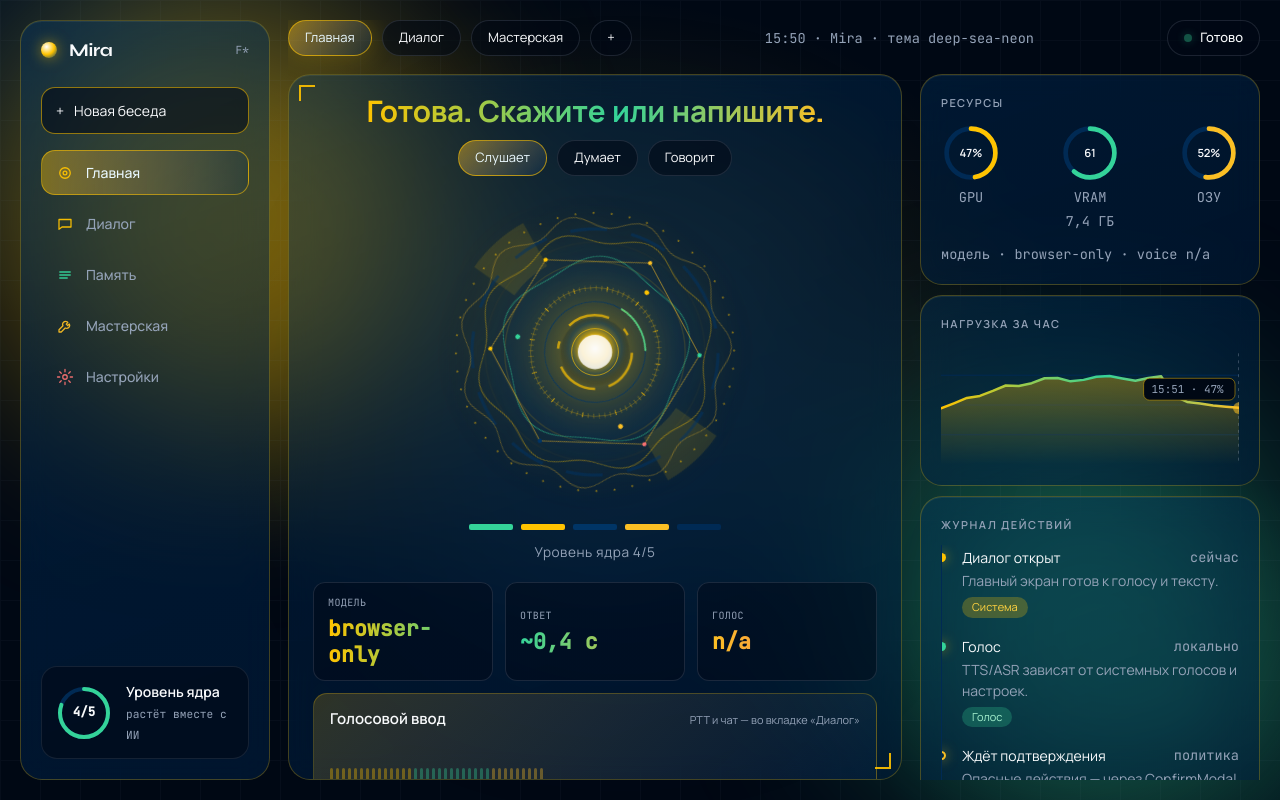
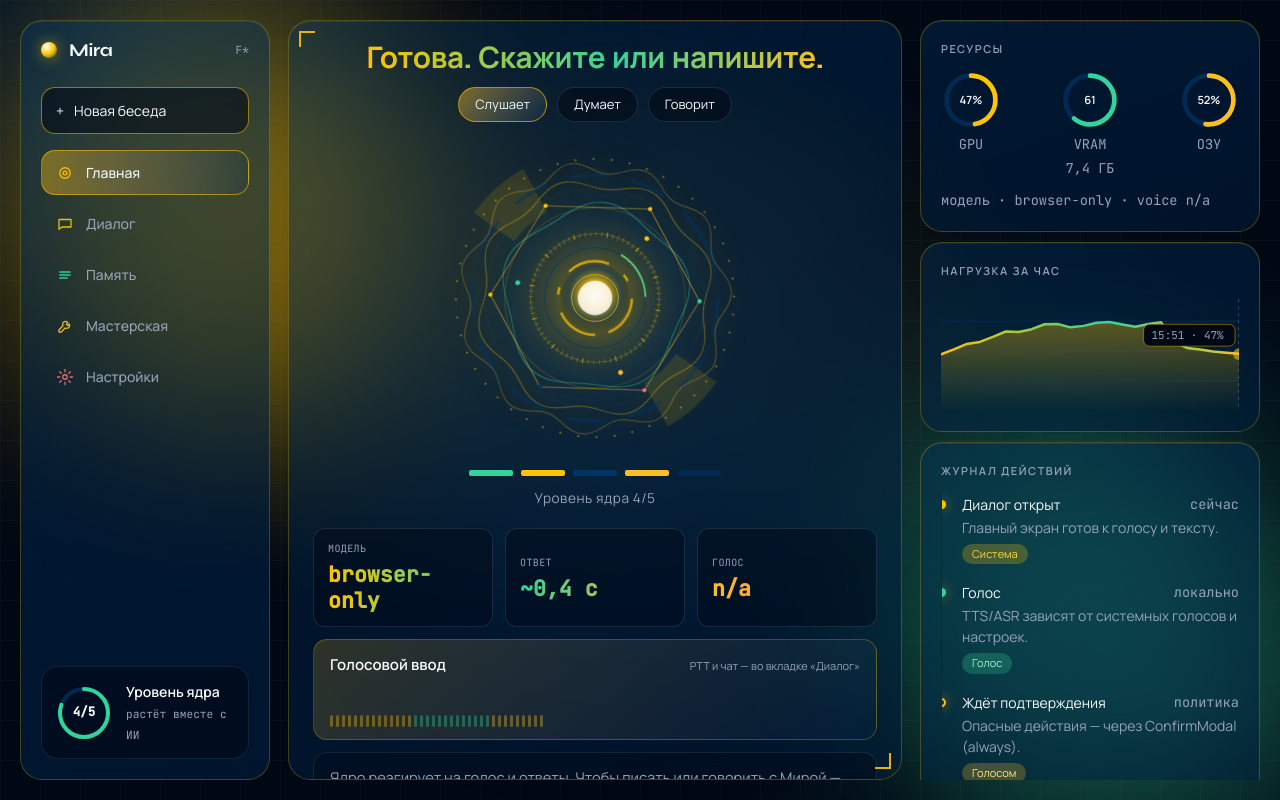
Before and after one commit to sSamurai58/Mira-AI, a React (Vite) app: page / in a window 1280 px wide. Built offline with nearby package versions, Linux system fonts and the light colour scheme.

Commit message:
Remove redundant workspace topbar
Nav already lives in the left rail; drop the duplicate Главная/Диалог/
Мастерская strip with clock and status pill.

Co-authored-by: SamurAi <sSamurai58@users.noreply.github.com>

```diff
--- a/src/ui/App.tsx
+++ b/src/ui/App.tsx
@@ -85,21 +85,6 @@ function NavIcon({ id }: { id: RootNav }) {
   );
 }
 
-function voiceLabel(state: VoiceState): string {
-  switch (state) {
-    case "listening":
-      return "Слушает";
-    case "thinking":
-      return "Думает";
-    case "speaking":
-      return "Говорит";
-    case "error":
-      return "Ошибка";
-    default:
-      return "Готово";
-  }
-}
-
 export function App() {
   const isHud =
     typeof window !== "undefined" &&
@@ -116,7 +101,6 @@ export function App() {
   });
   const [themeId, setThemeId] = useState<ThemeId>(() => loadStoredThemeId());
   const [voiceState, setVoiceState] = useState<VoiceState>("idle");
-  const [confirmOpen, setConfirmOpen] = useState(false);
   const [pendingConfirm, setPendingConfirm] =
     useState<MiraConfirmRequest | null>(null);
   const [errorMessage, setErrorMessage] = useState<string | null>(null);
@@ -125,12 +109,6 @@ export function App() {
   const [healthText, setHealthText] = useState("Проверка store…");
   const [sessionId, setSessionId] = useState<string | null>(null);
   const [coreLevel, setCoreLevel] = useState(() => loadCoreLevel());
-  const [clock, setClock] = useState(() =>
-    new Date().toLocaleTimeString("ru-RU", {
-      hour: "2-digit",
-      minute: "2-digit",
-    }),
-  );
   const [autoSpeak, setAutoSpeak] = useState(() => {
     if (localStorage.getItem("mira.autoSpeak") === "1") return true;
     if (localStorage.getItem("mira.autoSpeak") === "0") return false;
@@ -168,12 +146,6 @@ export function App() {
           ? prev
           : nextNav;
       });
-      setClock(
-        new Date().toLocaleTimeString("ru-RU", {
-          hour: "2-digit",
-          minute: "2-digit",
-        }),
-      );
     }, 800);
     return () => window.clearInterval(id);
   }, []);
@@ -324,42 +296,6 @@ export function App() {
       </aside>
 
       <div className="workspace">
-        <header className="topbar">
-          <div className="pill-row">
-            <span className={`pill ${nav === "home" ? "active" : ""}`}>
-              <button type="button" onClick={() => setNav("home")}>
-                Главная
-              </button>
-            </span>
-            <span className={`pill ${nav === "chat" ? "active" : ""}`}>
-              <button type="button" onClick={() => setNav("chat")}>
-                Диалог
-              </button>
-            </span>
-            <span className={`pill ${nav === "workshop" ? "active" : ""}`}>
-              <button type="button" onClick={() => setNav("workshop")}>
-                Мастерская
-              </button>
-            </span>
-            <span className="pill">
-              <button
-                type="button"
-                onClick={() => setConfirmOpen(true)}
-                title="Demo confirm"
-              >
-                +
-              </button>
-            </span>
-          </div>
-          <div className="mono tiny">
-            {clock} · Mira · тема {themeId}
-          </div>
-          <div className={`pill status-pill state-${voiceState}`}>
-            <span className="status-dot" aria-hidden />
-            {voiceLabel(voiceState)}
-          </div>
-        </header>
-
         {errorMessage ? (
           <ErrorBanner
             message={errorMessage}
@@ -407,14 +343,6 @@ export function App() {
       </div>
 
       <ConfirmModal
-        open={confirmOpen}
-        title="Подтверждение действия"
-        body="ConfirmModal (always до F12)."
-        onCancel={() => setConfirmOpen(false)}
-        onConfirm={() => setConfirmOpen(false)}
-      />
-
-      <ConfirmModal
         open={Boolean(pendingConfirm)}
         title={pendingConfirm?.title ?? "Подтверждение"}
         body={pendingConfirm?.body ?? ""}
--- a/src/ui/styles.css
+++ b/src/ui/styles.css
@@ -437,15 +437,6 @@ strong {
   height: 100%;
   min-height: 0;
   overflow: hidden;
-}
-
-.topbar {
-  display: flex;
-  align-items: center;
-  justify-content: space-between;
-  gap: 12px;
-  flex: 0 0 auto;
-  flex-wrap: nowrap;
 }
 
 .pill-row {
```
